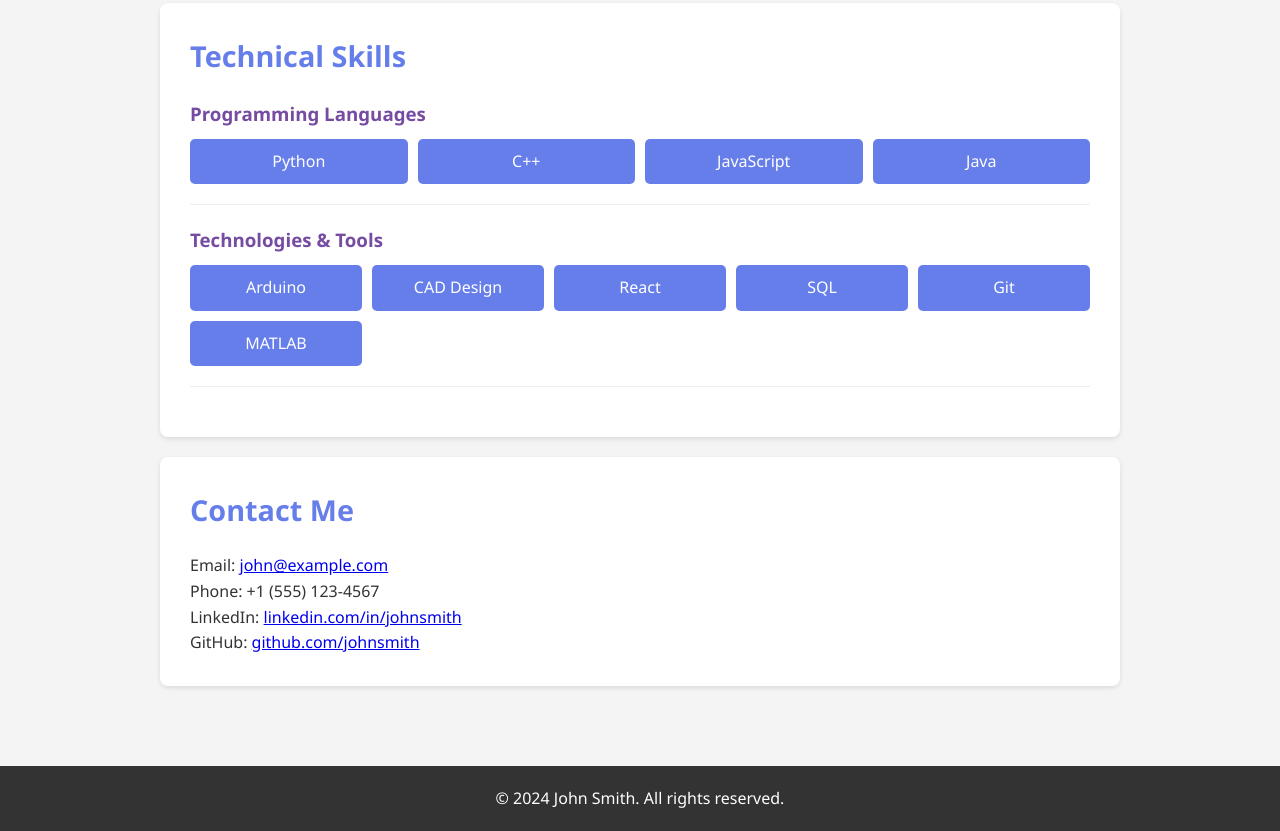
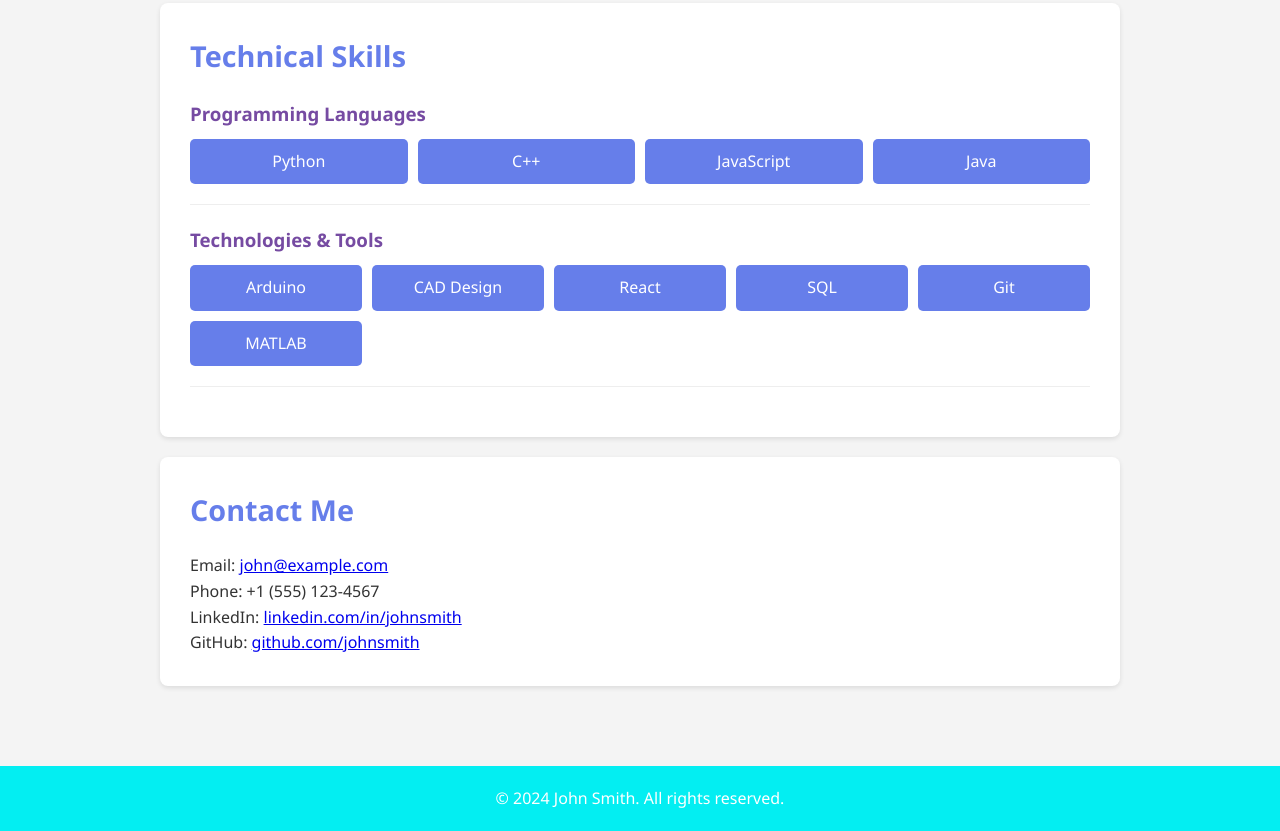
Before and after one commit to omusedavid97-svg/About-me, a plain HTML site: page index.html in a window 1280 px wide. Shown: the part 1073-1904 px from the top of the page. Drawn offline with Linux system fonts and the light colour scheme.

Commit message:
Update index.html

```diff
--- a/index.html
+++ b/index.html
@@ -89,7 +89,7 @@
             text-align: center;
         }
         footer {
-            background: #333;
+            background: #03eef2;
             color: white;
             text-align: center;
             padding: 20px;
```
